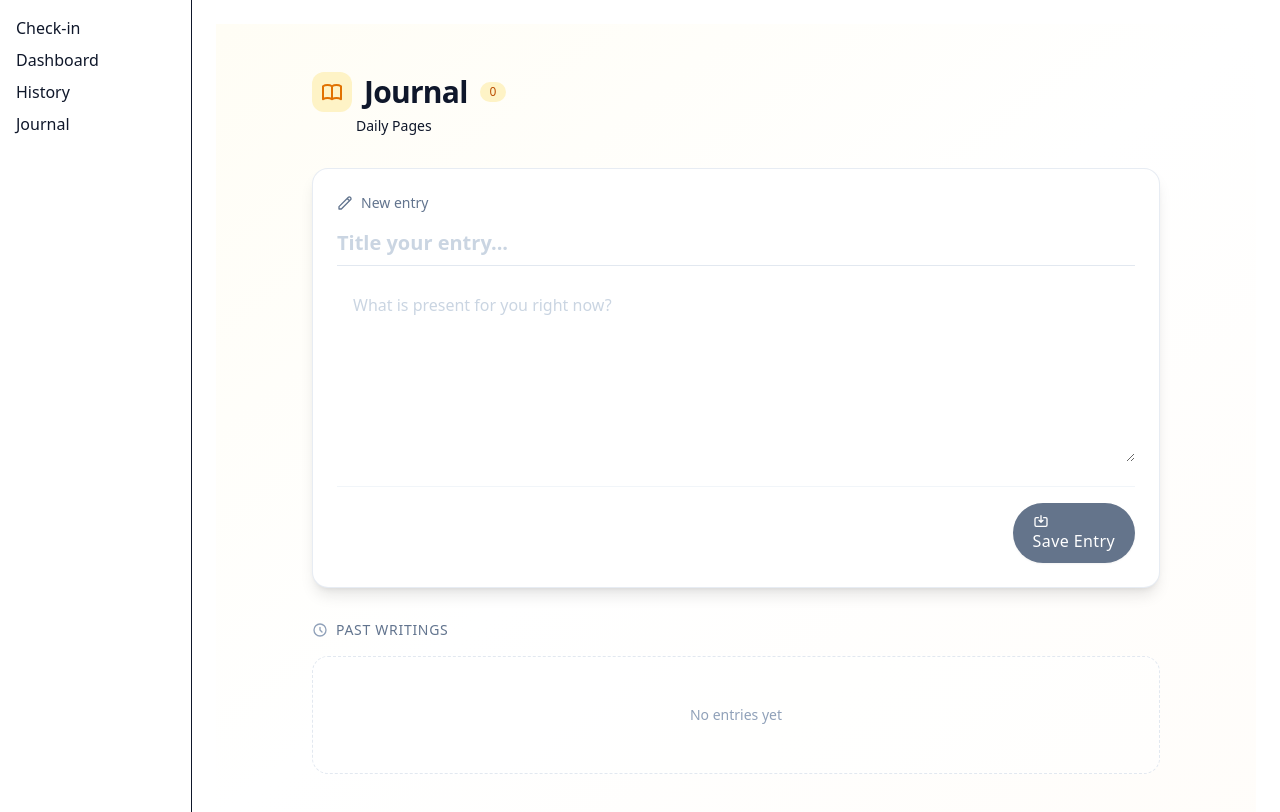
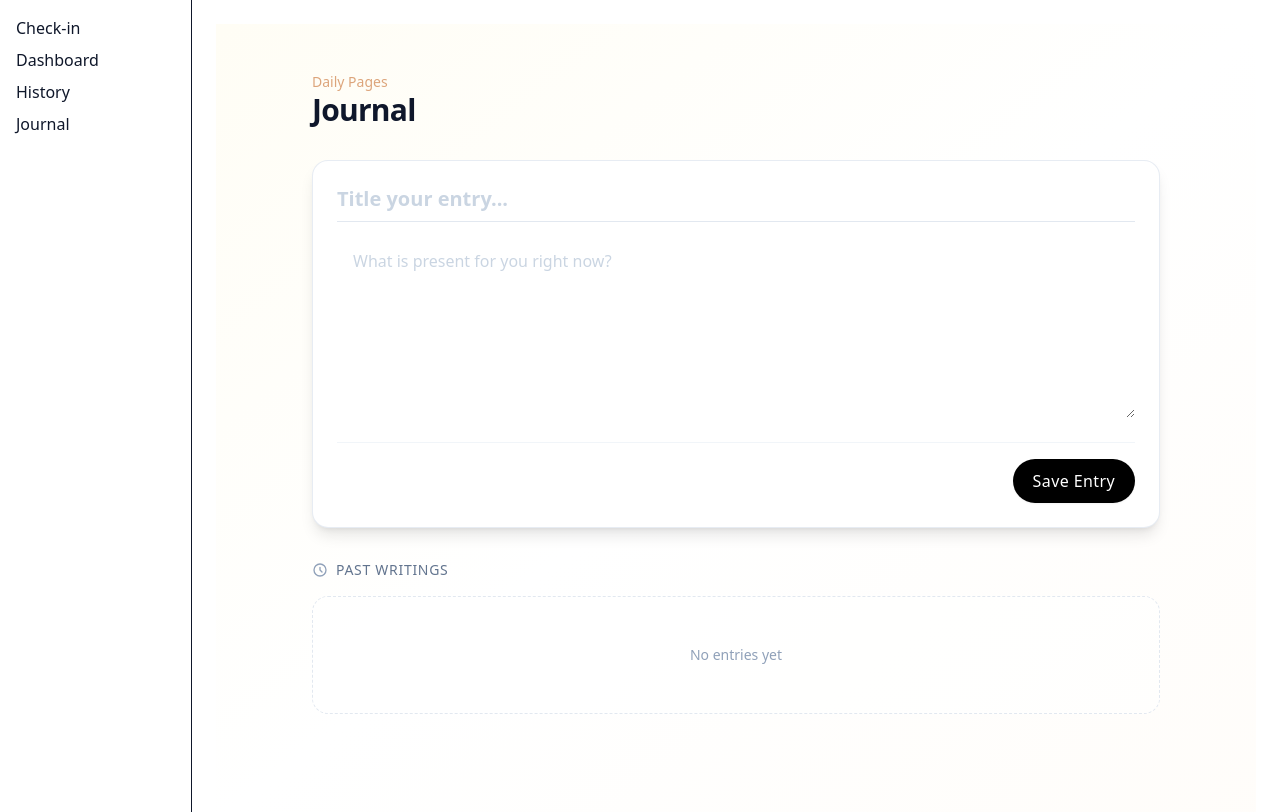
Before and after one commit to UP230359/sodade, a Next.js app: page /journal in a window 1280 px wide. Shown: the top 812 px of the page. Built offline with nearby package versions, Linux system fonts and the light colour scheme.

Commit message:
journaling2.0

```diff
--- a/src/app/journal/page.tsx
+++ b/src/app/journal/page.tsx
@@ -142,9 +142,7 @@ export default function JournalPage() {
                         <h1 className="text-2xl md:text-3xl font-bold tracking-tight text-slate-900">
                             Journal
                         </h1>
-                        <span className="inline-flex items-center px-2.5 py-0.5 rounded-full text-xs font-medium bg-amber-100 text-amber-700">
-                            0
-                        </span>
+
                     </div>
                 </div>
             </div>
@@ -156,43 +154,35 @@ export default function JournalPage() {
             <div className="max-w-4xl mx-auto px-4 sm:px-6 py-8 md:py-12">
                 {/* Header */}
                 <div className="mb-8">
+                    <p className="text-sm text-amber-700/50">
+                        Daily Pages
+                    </p>
                     <div className="flex items-center gap-3 mb-1">
-                        <div className="p-2 bg-amber-100 rounded-xl">
-                            <svg className="h-6 w-6 text-amber-600" fill="none" stroke="currentColor" viewBox="0 0 24 24">
-                                <path strokeLinecap="round" strokeLinejoin="round" strokeWidth={2} d="M12 6.253v13m0-13C10.832 5.477 9.246 5 7.5 5S4.168 5.477 3 6.253v13C4.168 18.477 5.754 18 7.5 18s3.332.477 4.5 1.253m0-13C13.168 5.477 14.754 5 16.5 5c1.747 0 3.332.477 4.5 1.253v13C19.832 18.477 18.247 18 16.5 18c-1.746 0-3.332.477-4.5 1.253" />
-                            </svg>
-                        </div>
                         <h1 className="text-2xl md:text-3xl font-bold tracking-tight text-slate-900">
                             Journal
                         </h1>
-                        <span className="inline-flex items-center px-2.5 py-0.5 rounded-full text-xs font-medium bg-amber-100 text-amber-700">
-                            {entries.length}
-                        </span>
                     </div>
-                    <p className="text-sm text-muted-foreground ml-11">
-                        Daily Pages
-                    </p>
                 </div>
 
                 {/* Entry Editor */}
                <div className="bg-white rounded-2xl shadow-lg border border-slate-200/80 overflow-hidden mb-8">
                   <div className="p-5 md:p-6">
+                      {editingEntry && (
                           <div className="flex items-center justify-between mb-4">
                               <div className="flex items-center gap-2 text-sm text-slate-500">
                                   <svg className="h-4 w-4" fill="none" stroke="currentColor" viewBox="0 0 24 24">
                                       <path strokeLinecap="round" strokeLinejoin="round" strokeWidth={2} d="M15.232 5.232l3.536 3.536m-2.036-5.036a2.5 2.5 0 113.536 3.536L6.5 21.036H3v-3.572L16.732 3.732z" />
                                   </svg>
-                                <span>{editingEntry ? "Editing" : "New entry"}</span>
+                                  <span>Editing</span>
                               </div>
-                            {editingEntry && (
                               <button
                                   onClick={handleCancelEdit}
                                   className="text-xs text-slate-400 hover:text-slate-600"
                               >
                                   Cancel
                               </button>
+                          </div>
                       )}
-                        </div>
 
                                       {/* Title Input */}
                                       <input
@@ -217,12 +207,9 @@ export default function JournalPage() {
                         <div className="flex justify-end mt-6 pt-4 border-t border-slate-100">
                             <Button
                                 onClick={handleSaveEntry}
-                                variant="secondary"
+                                variant="black"
                             >
-                                <svg className="h-4 w-4 mr-2" fill="none" stroke="currentColor" viewBox="0 0 24 24">
-                                    <path strokeLinecap="round" strokeLinejoin="round" strokeWidth={2} d="M8 7H5a2 2 0 00-2 2v9a2 2 0 002 2h14a2 2 0 002-2V9a2 2 0 00-2-2h-3m-1 4l-3 3m0 0l-3-3m3 3V4" />
-                                </svg>
-                                {editingEntry ? "Update Entry" : "Save Entry"}
+                                Save Entry
                             </Button>
                         </div>
                     </div>
--- a/src/components/ui/Button.tsx
+++ b/src/components/ui/Button.tsx
@@ -4,7 +4,7 @@ import { ReactNode } from "react";
 
 interface ButtonProps extends React.ButtonHTMLAttributes<HTMLButtonElement> {
   children: ReactNode;
-  variant?: "primary" | "secondary" | "joy" | "calm" | "sadness" | "anger" | "anxiety" | "neutral";
+  variant?: "primary" | "secondary" | "joy" | "calm" | "sadness" | "anger" | "anxiety" | "neutral" | "black";
   fullWidth?: boolean;
 }
 
@@ -25,6 +25,7 @@ export default function Button({
     anger: "bg-anger text-white hover:bg-anger/90",
     anxiety: "bg-anxiety text-white hover:bg-anxiety/90",
     neutral: "bg-neutral text-slate-900 hover:bg-neutral/90",
+    black: "bg-black text-white hover:bg-black/90",
   };
 
   return (
```
Lines whose indentation alone changed are shown as unchanged.
